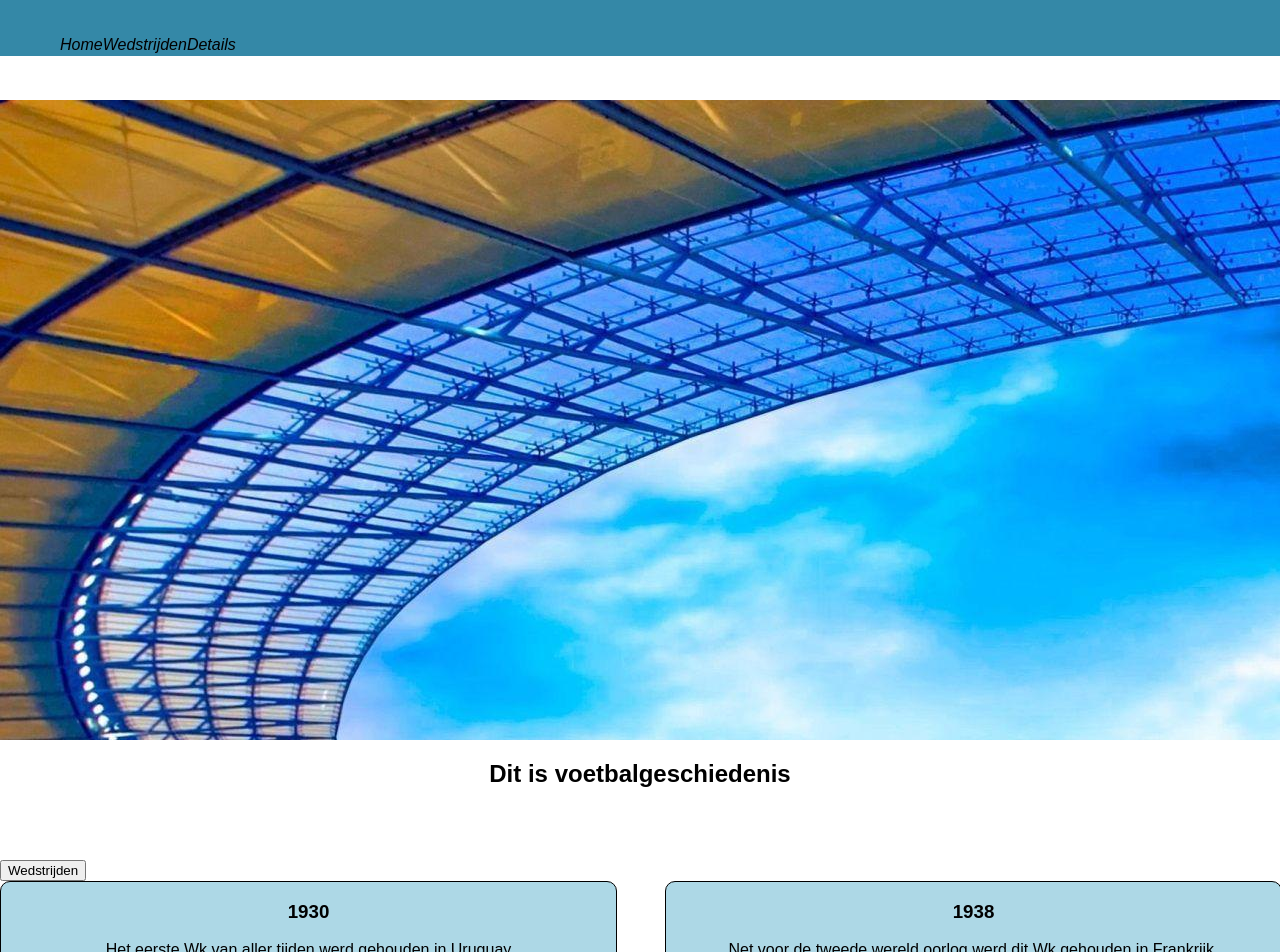
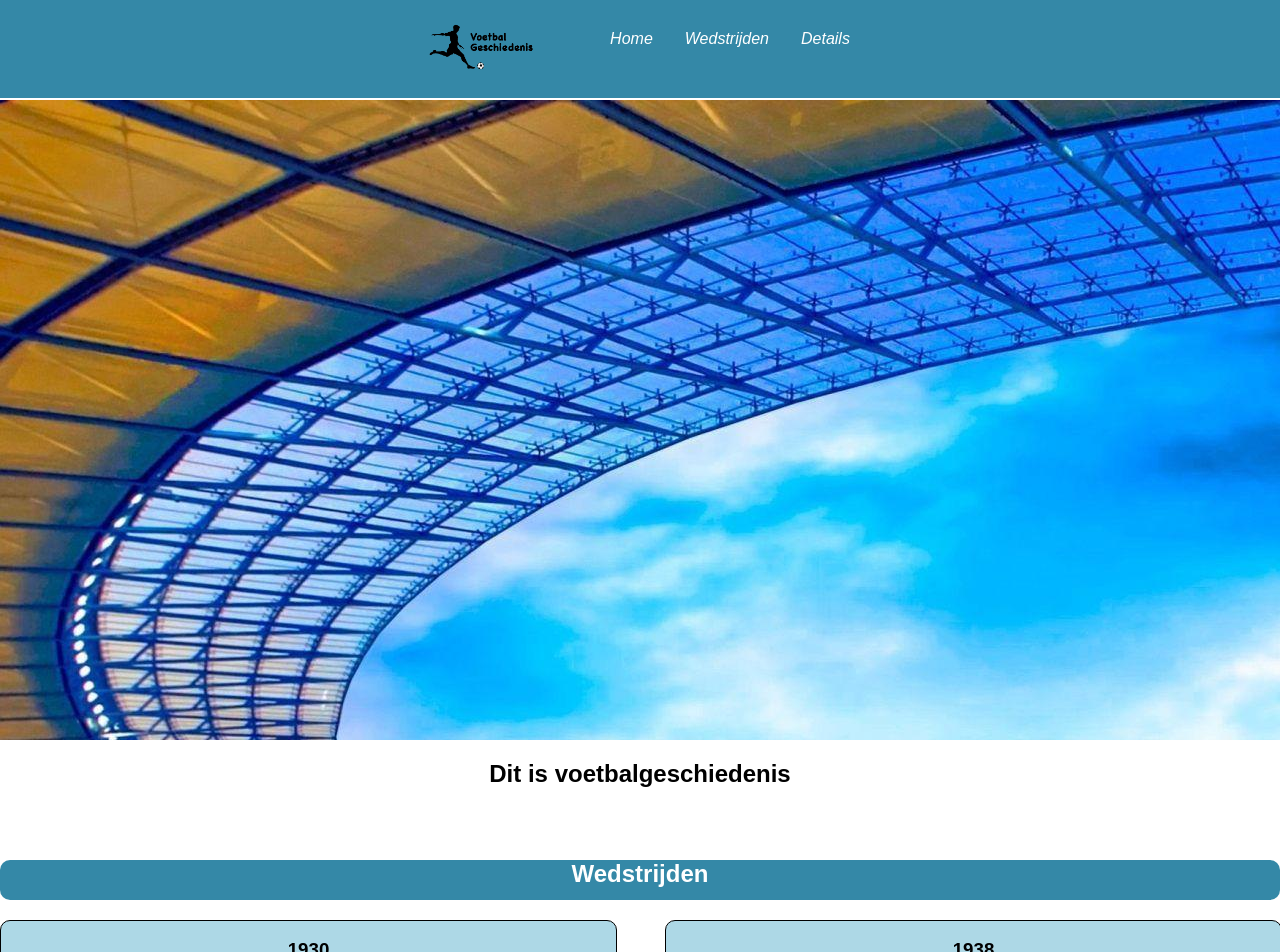
Before and after one commit to RobbertBons/Voetbalgeschiedenis, an Angular app in the folder Voetbalgeschiedenis/: page / in a window 1280 px wide. Shown: the top 952 px of the page. Built offline with nearby package versions, Linux system fonts and the light colour scheme.

Commit message:
navbar gemaakt

```diff
--- a/Voetbalgeschiedenis/src/app/homepage/homepage.component.html
+++ b/Voetbalgeschiedenis/src/app/homepage/homepage.component.html
@@ -2,7 +2,7 @@
             <h1>Dit is voetbalgeschiedenis</h1>
 
             <div class="Wedstrijden">
-                <button class="btn btn-primary">Wedstrijden</button>
+                <h2>Wedstrijden</h2>
                     <div class="Wedstrijden-list">
 
                         <div class="border">
--- a/Voetbalgeschiedenis/src/app/homepage/homepage.component.scss
+++ b/Voetbalgeschiedenis/src/app/homepage/homepage.component.scss
@@ -17,11 +17,12 @@ $background: rgb(52, 136, 167);
         }
 
         h2{
-            max-width: max-content;
+            width: 100%;
+            height: 5vh;
+            background-color: $background;
             border-radius: 10px;
-            color: $background;
+            color: #fff;
             text-align: center;
-
         }
 
         .Wedstrijden-list{
@@ -40,4 +41,4 @@ $background: rgb(52, 136, 167);
         align-items: center;
         height: 125px;
 
-         }
+    }
--- a/Voetbalgeschiedenis/src/app/nav/nav.component.html
+++ b/Voetbalgeschiedenis/src/app/nav/nav.component.html
@@ -1,4 +1,7 @@
 <div class="container">
+    <div class="logo">
+        <img src="assets/logo.png" width="140px" alt="">
+    </div>
     <div class="col-sm-11">
         <ul>
             <li>
--- a/Voetbalgeschiedenis/src/app/nav/nav.component.scss
+++ b/Voetbalgeschiedenis/src/app/nav/nav.component.scss
@@ -3,26 +3,29 @@ $secondary: lightblue;
 $background: rgb(52, 136, 167);
 $textColor: black;
    .container{
-      grid-column-start: 1;
-  grid-column-end: 3;
-  padding: 20px;
-  background-color: $background;
+      display: flex;
+      justify-content: center;
+      list-style-type: none;
+         margin: 0;
+         padding: 0;
+         overflow: hidden;
+         background-color: $background;
    }
+
+   li{
+      float: left;
+   }
+
+   li a {
+      display: block;
+      color: white;
+      text-align: center;
+      padding: 14px 16px;
+      text-decoration: none;
+    }
 
    ul{
       background-color: $secondary;
+      grid-template-columns: 6fr 6fr;
       list-style: none
    }
-
-   a{
-      float: left;
-      display: block;
-      text-align: center;
-      text-decoration: none;
-      color: $textColor;
-   }
-
-   .logo{
-      width: 100px;
-      height: 50px;
-   }
```
